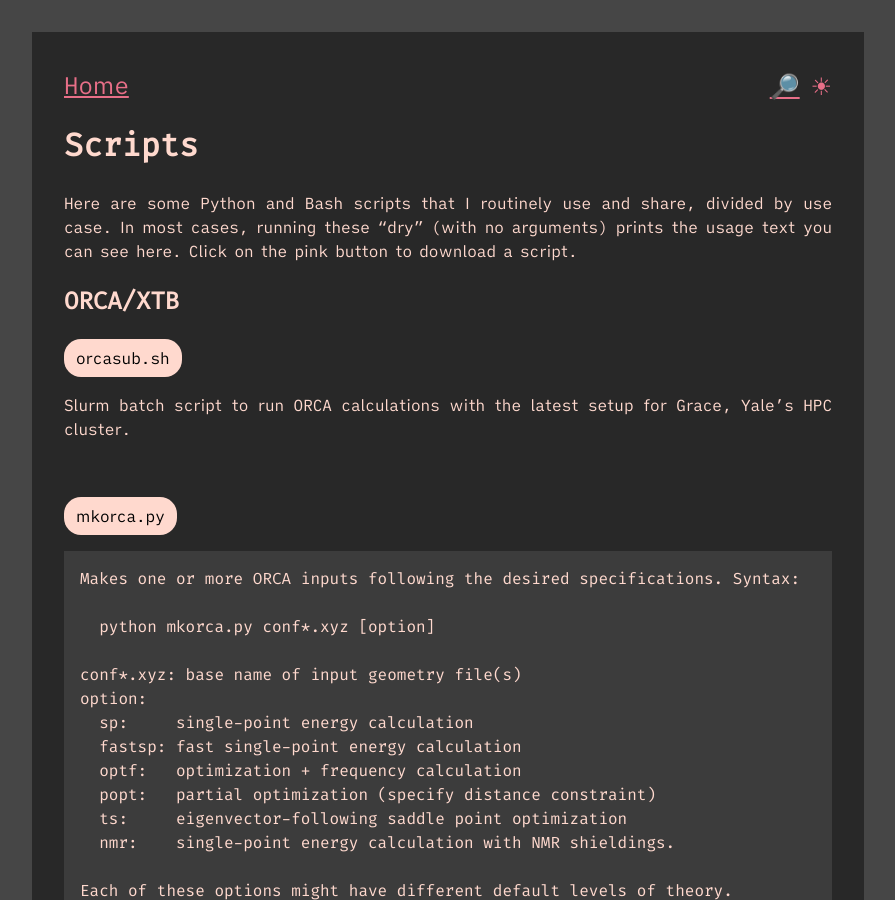
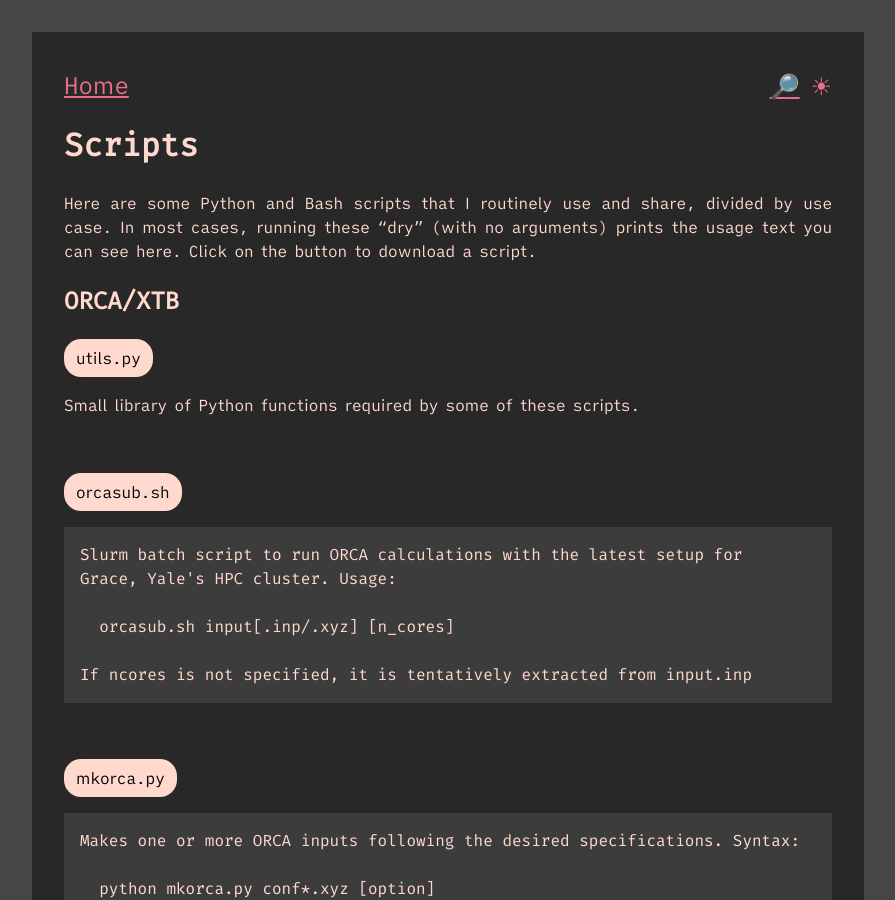
Before and after one commit to ntampellini/ntampellini.github.io, a Jekyll site: the page built from scripts.md, in a window 1280 px wide and 900 px high. Shown: the whole window, without its empty margins (192-1087 px from the left). Built offline with Jekyll 4.4.1, drawn with Linux system fonts in a browser that asks for light colours; some of the changed text lies outside the part shown.

Commit message:
Updated scripts

```diff
--- a/scripts.md
+++ b/scripts.md
@@ -3,7 +3,7 @@
 title: Scripts
 ---
 <style> .myButton {
-	background-color:#ffd9ce;
+  background-color:#ffd9ce;
 	border-radius:17px;
 	display:inline-block;
 	cursor: pointer;
@@ -21,14 +21,26 @@
 	top:1px;
 } </style>
 
-Here are some Python and Bash scripts that I routinely use and share, divided by use case. In most cases, running these "dry" (with no arguments) prints the usage text you can see here. Click on the pink button to download a script.
+Here are some Python and Bash scripts that I routinely use and share, divided by use case. In most cases, running these "dry" (with no arguments) prints the usage text you can see here. Click on the button to download a script.
 
 # ORCA/XTB
+
+<a href="/assets/scripts/utils.py" class="myButton"
+   title="Download script file">utils.py</a>
+
+Small library of Python functions required by some of these scripts.
+
+<br>
 
 <a href="/assets/scripts/orcasub.sh" class="myButton"
    title="Download script file">orcasub.sh</a>
 
-Slurm batch script to run ORCA calculations with the latest setup for Grace, Yale's HPC cluster.
+    Slurm batch script to run ORCA calculations with the latest setup for
+    Grace, Yale's HPC cluster. Usage:
+
+      orcasub.sh input[.inp/.xyz] [n_cores]
+
+    If ncores is not specified, it is tentatively extracted from input.inp
 
 <br>
 
@@ -116,7 +128,19 @@
 
 <br>
 
-<a href="/assets/scripts/utils.py" class="myButton"
-   title="Download script file">utils.py</a>
+<a href="/assets/scripts/xtbopt.py" class="myButton"
+   title="Download script file">xtbopt.py</a>
 
-Small library of Python functions required by some of these scripts.
+    Optimizes the specified geometry/ies, compares results and replaces
+    the input file. Syntax:
+
+      python xtbopt.py filename*.xyz [newfile] [ff] [sp] [c] [charge=n]
+
+    filename*.xyz: Base name of input geometry file(s)
+    newfile: Optional, creates a new file, preserving the original
+    ff: Optional, use GFN-FF instead of GFN2-XTB
+    sp: Optional, run a single point energy calculation
+    c: Optional, specify one or more distance/dihedral constraints
+    charge=n: Optional, where "n" is an integer. Specify the total charge
+
+<br>
```
Also changed, not shown: 2 other files.
